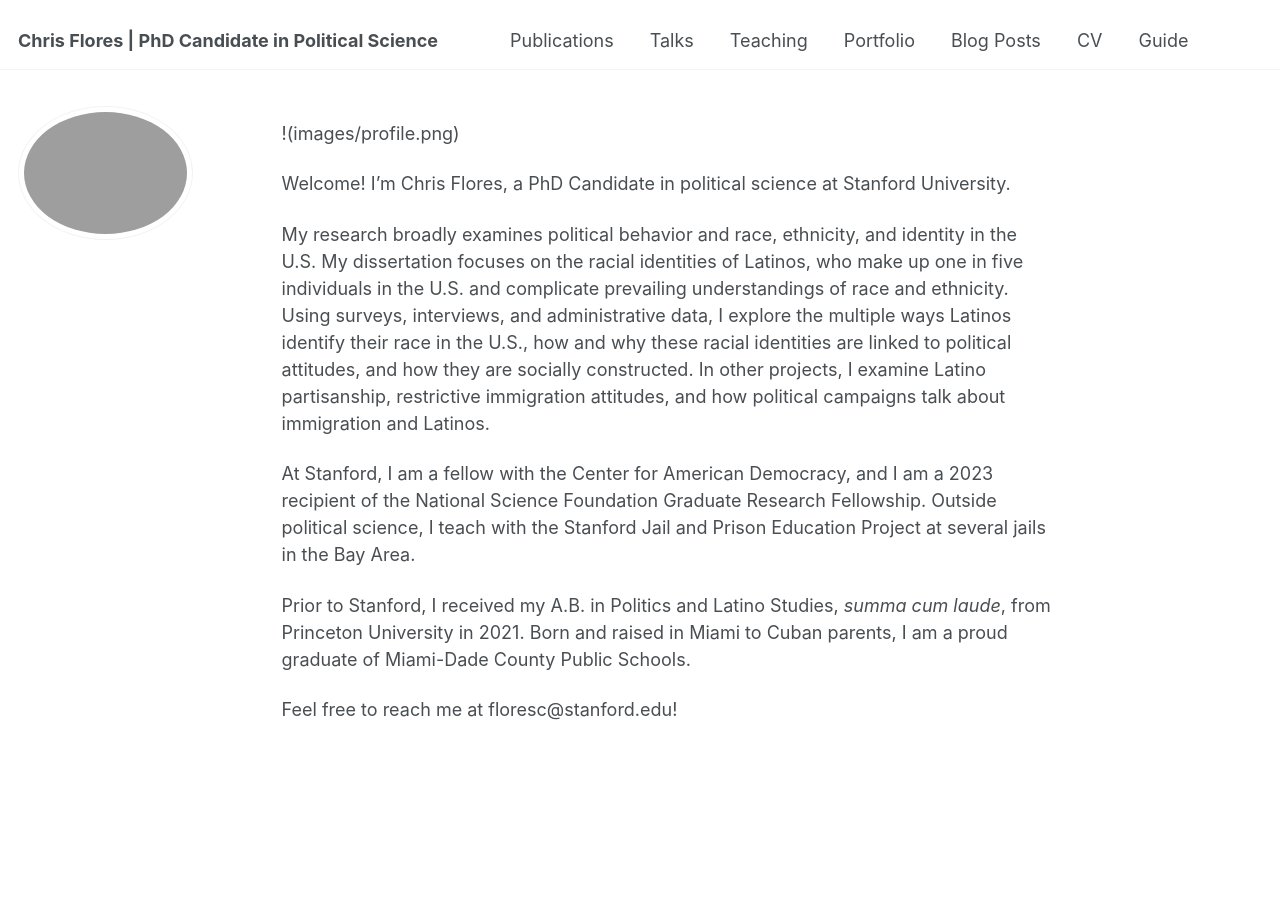
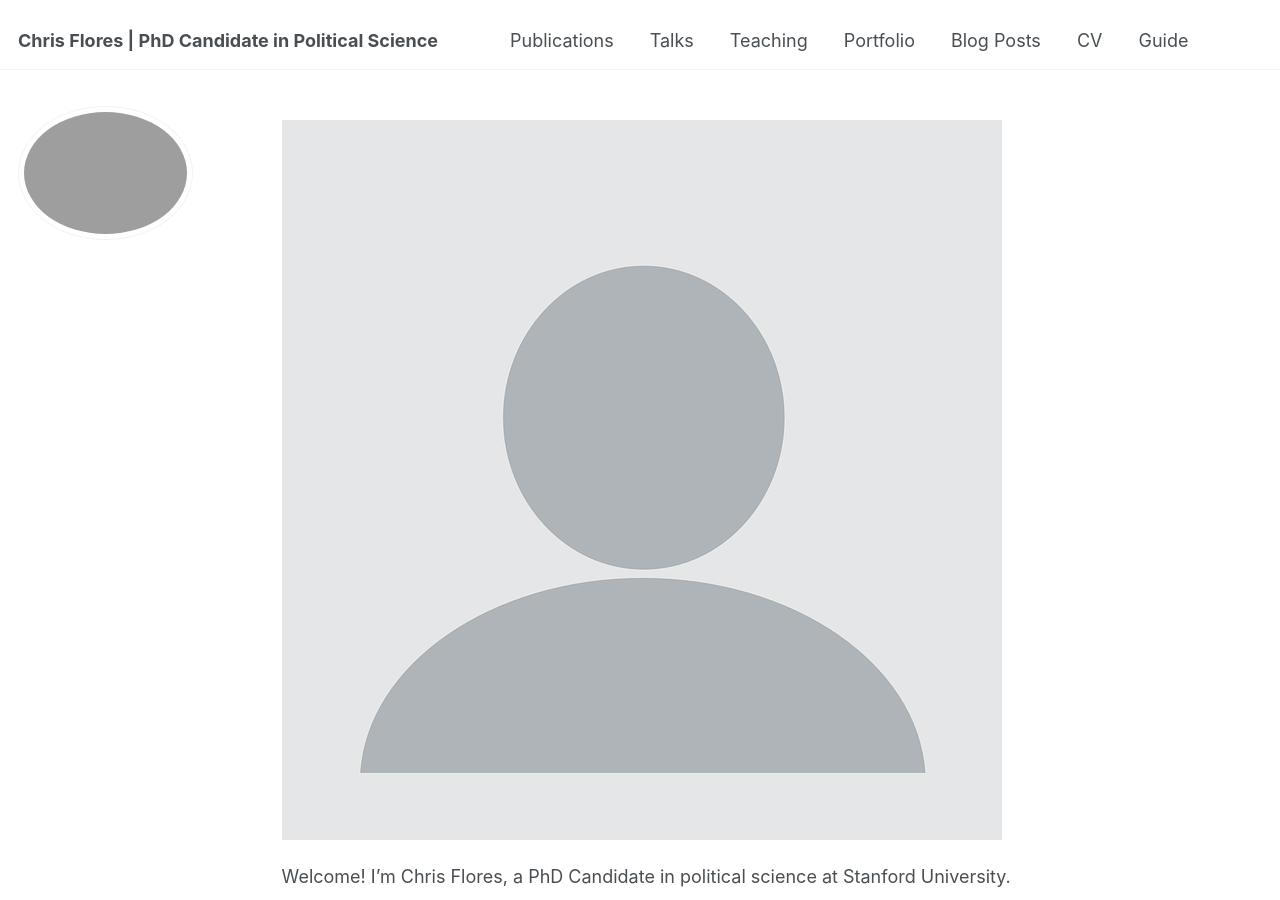
Before and after one commit to chris-flor/chris-flor.github.io, a Jekyll site: the page built from _pages/about.md, in a window 1280 px wide and 900 px high. Built offline with Jekyll 4.4.1, drawn with Linux system fonts in a browser that asks for light colours.

Commit message:
Update about.md

```diff
--- a/_pages/about.md
+++ b/_pages/about.md
@@ -7,7 +7,7 @@ redirect_from:
   - /about.html
 ---
 
-!(images/profile.png)
+![screenshot](images/profile.png)
 
 Welcome! I'm Chris Flores, a PhD Candidate in political science at Stanford University.
 
```
